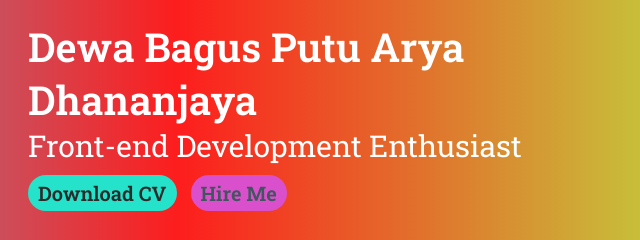
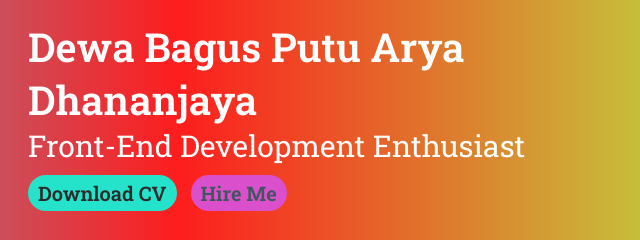
Before and after one commit to dewadhananjaya/Mini-Project-Portfolio-MySkill-Course, a plain HTML site: page index.html in a window 1280 px wide. Shown: the top 240 px of the page, 462-1102 px from the left. Drawn offline with Linux system fonts and the light colour scheme.

Commit message:
Update index.html

```diff
--- a/index.html
+++ b/index.html
@@ -8,6 +8,7 @@
     <link rel="preconnect" href="https://fonts.googleapis.com" />
     <link rel="preconnect" href="https://fonts.gstatic.com" crossorigin />
     <link href="https://fonts.googleapis.com/css2?family=Roboto+Slab:wght@100;300;400;600&display=swap" rel="stylesheet"/>
+</head>
 
 <!-- Header -->
 <header>
@@ -19,7 +20,7 @@
     </div>
     <div class="holderDetailProfile">
       <div class="nameProfile">Dewa Bagus Putu Arya Dhananjaya</div>
-        <div class="titleProfile">Front-end Development Enthusiast</div>
+      <div class="titleProfile">Front-End Development Enthusiast</div>
       <div>
         <button class="button download">Download CV</button>
         <button class="button hire">Hire Me</button>
@@ -27,9 +28,7 @@
     </div>
   </div>
 </header>
-</head>
 
-<body>
 <!-- Body Content -->
 <body>
   <div class="contentHolder">
@@ -104,7 +103,6 @@
     </div>
   </div>
 </body>
-</body>
 
 <!-- Footer -->
 <footer>
@@ -113,4 +111,3 @@
   </div>
 </footer>
 </html>
-</html>
```
Lines whose indentation alone changed are shown as unchanged.
